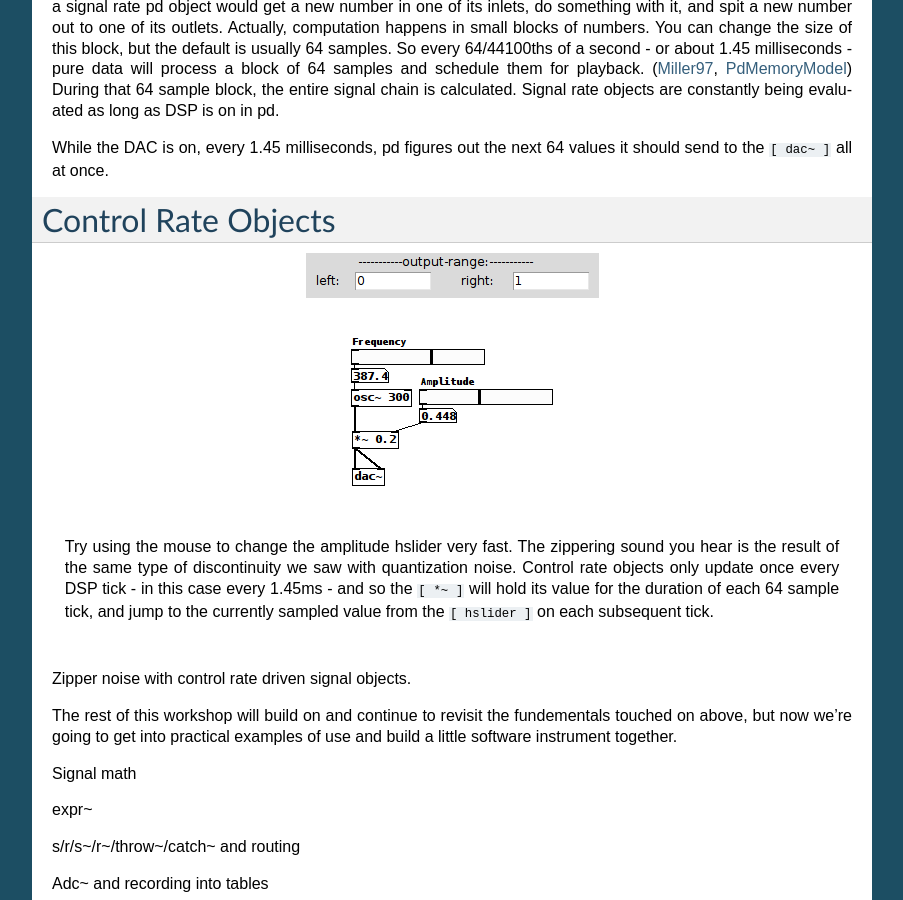
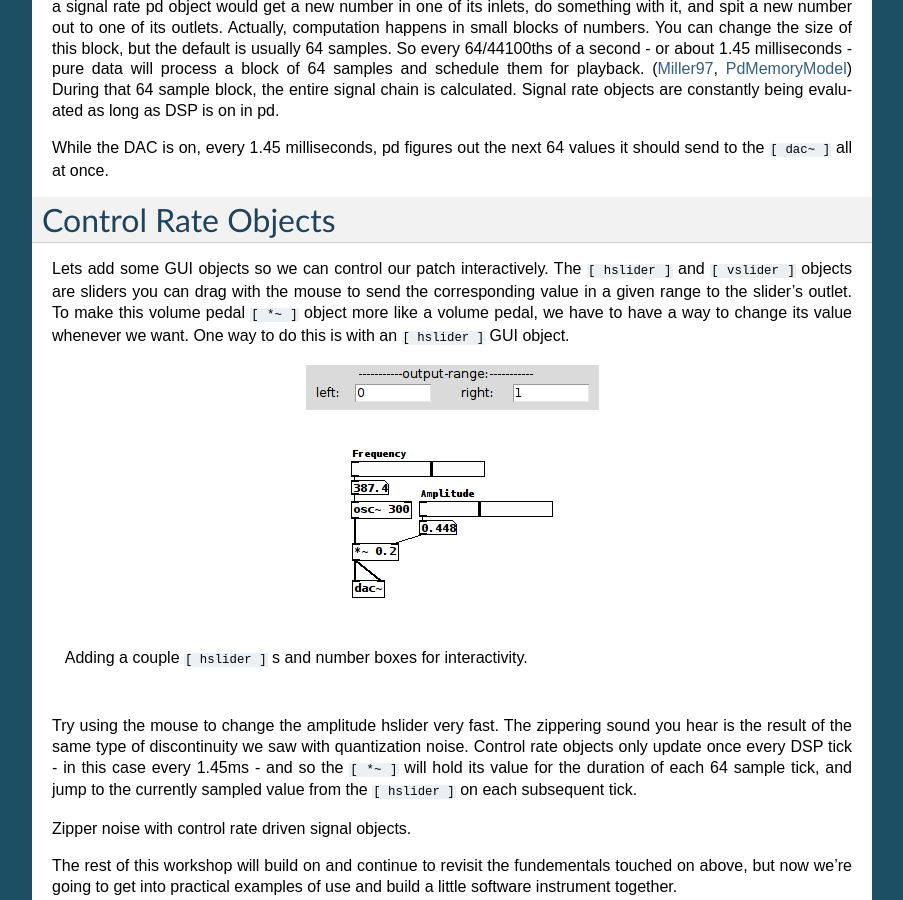
Before and after one commit to hecanjog/pdintro, a Sphinx documentation site: the page built from source/first.rst, in a window 1280 px wide and 900 px high, scrolled down 3332 px. Shown: the whole window, without its empty margins (198-1101 px from the left). Built offline with Sphinx 7.4.7, drawn with Linux system fonts in a browser that asks for light colours; formulas are drawn with MathJax 3.

Commit message:
update caption

```diff
--- a/source/first.rst
+++ b/source/first.rst
@@ -179,16 +179,25 @@ While the DAC is on, every 1.45 milliseconds, pd figures out the next 64 values
 Control Rate Objects
 ====================
 
+Lets add some GUI objects so we can control our patch interactively. The ``[ hslider ]`` and ``[ vslider ]`` objects are sliders you
+can drag with the mouse to send the corresponding value in a given range to the slider's outlet. To make this volume pedal ``[ *~ ]``
+object more like a volume pedal, we have to have a way to change its value whenever we want. One way to do this is with an ``[ hslider ]``
+GUI object.
+
 .. image:: hslider_range.png
    :align: center
 
 .. figure:: control_hsliders.png
    :align: center
 
-   Try using the mouse to change the amplitude hslider very fast. The zippering sound you hear is the result of the same
-   type of discontinuity we saw with quantization noise. Control rate objects only update once every DSP tick - in this case
-   every 1.45ms - and so the ``[ *~ ]`` will hold its value for the duration of each 64 sample tick, and jump to the currently
-   sampled value from the ``[ hslider ]`` on each subsequent tick.
+   Adding a couple ``[ hslider ]`` s and number boxes for interactivity.
+
+Try using the mouse to change the amplitude hslider very fast. The zippering sound you hear is the result of the same
+type of discontinuity we saw with quantization noise. Control rate objects only update once every DSP tick - in this case
+every 1.45ms - and so the ``[ *~ ]`` will hold its value for the duration of each 64 sample tick, and jump to the currently
+sampled value from the ``[ hslider ]`` on each subsequent tick.
+
+
 
 Zipper noise with control rate driven signal objects.
 
```
Also changed, not shown: 1 other file.
